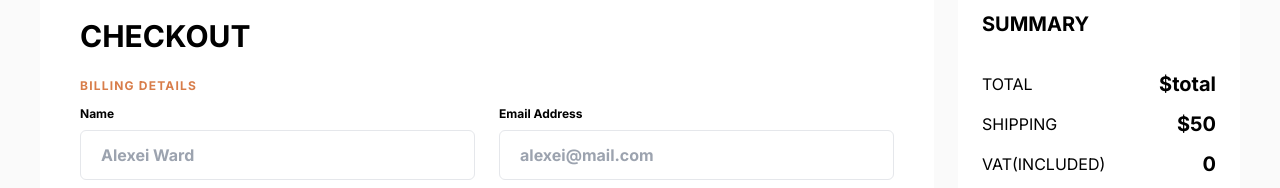
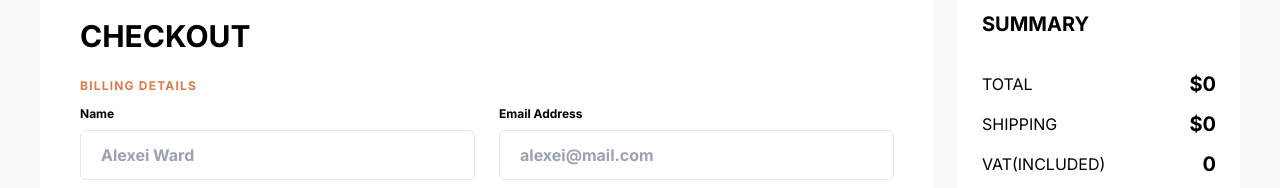
Before and after one commit to FayzullayevAbbos/audiophile-8, a Next.js app: page /checkout in a window 1280 px wide. Shown: the part 182-370 px from the top of the page. Built offline with nearby package versions, Linux system fonts and the light colour scheme.

Commit message:
total count

```diff
--- a/app/checkout/LastList.tsx
+++ b/app/checkout/LastList.tsx
@@ -4,6 +4,17 @@ import Image from "next/image";
 
 function LastList() {
   const products = useAppSelector((state) => state.productItem);
+  function totalAll(a: any) {
+    let arr = [...a];
+    let total = 0;
+
+    arr.forEach((obj) => {
+      total += obj.count * obj.price;
+    });
+
+    return total;
+  }
+  const total = totalAll(products);
 
   return (
     <>
@@ -45,11 +56,11 @@ function LastList() {
         <div className="mt-8 grid gap-3">
           <div className="flex justify-between items-center">
             <div className="text-secondary-color uppercase">total</div>
-            <div className="font-bold text-xl">${"total"}</div>
+            <div className="font-bold text-xl">${total}</div>
           </div>
           <div className="flex justify-between items-center">
             <div className="text-secondary-color uppercase">shipping</div>
-            <div className="font-bold text-xl">${50}</div>
+            <div className="font-bold text-xl">${total ? 50 : 0} </div>
           </div>
           <div className="flex justify-between items-center">
             <div className="text-secondary-color uppercase">VAT(included)</div>
@@ -61,7 +72,7 @@ function LastList() {
         <div className="flex justify-between items-center mt-8">
           <div className="text-secondary-color uppercase">Grand Total</div>
           <div className="font-bold text-xl text-accent-color">
-            ${/* {total + shippingPrice}/ */}0
+            ${total ? total + 50 : 0}
           </div>
         </div>
 
--- a/app/components/ModalCart.tsx
+++ b/app/components/ModalCart.tsx
@@ -52,6 +52,18 @@ function ModalCart({ setModal }: any) {
 
     dispatch(setProductItem(newProduct[0]));
   }
+  function totalAll(a: any) {
+    let arr = [...a];
+    let total = 0;
+
+    arr.forEach((obj) => {
+      total += obj.count * obj.price;
+    });
+
+    return total;
+  }
+  const total = totalAll(products);
+
   return (
     <div className="min-h-svh w-full fixed top-0 left-0 bg-[rgba(0,0,0,0.5)] ">
       <Boshliqga />
@@ -120,13 +132,15 @@ function ModalCart({ setModal }: any) {
           <div className="mt-6">
             <div className="flex items-center justify-between">
               <span>TOTAL</span>
-              <span className="text-[18px] font-bold">${totalPrice}</span>
+              <span className="text-[18px] font-bold">${total}</span>
             </div>
             <div className="mt-6">
               <Link
                 href={`${products.length > 1 ? "/checkout" : ""}`}
                 onClick={() => setModal(false)}
-                className={` text-center block text-xs py-3 px-8 ${products.length > 1 ? 'bg-[#D87D4A]' : 'bg-[#FBAF85]'} text-white uppercase tracking-wider cursor-pointer hover:bg-button-orange-hover-color`}
+                className={` text-center block text-xs py-3 px-8 ${
+                  products.length > 1 ? "bg-[#D87D4A]" : "bg-[#FBAF85]"
+                } text-white uppercase tracking-wider cursor-pointer hover:bg-button-orange-hover-color`}
               >
                 checkout
               </Link>
--- a/app/redax/appSlice.ts
+++ b/app/redax/appSlice.ts
@@ -26,6 +26,7 @@ const initialState = {
   productItem: [
     {
       slug: "",
+      total:0,
       count: 0,
       img: "",
       name: "",
@@ -61,6 +62,7 @@ const appSlice = createSlice({
         state.productItem = [
           {
             slug: "",
+            total:0,
             count: 0,
             img: "",
             name: "",
```
